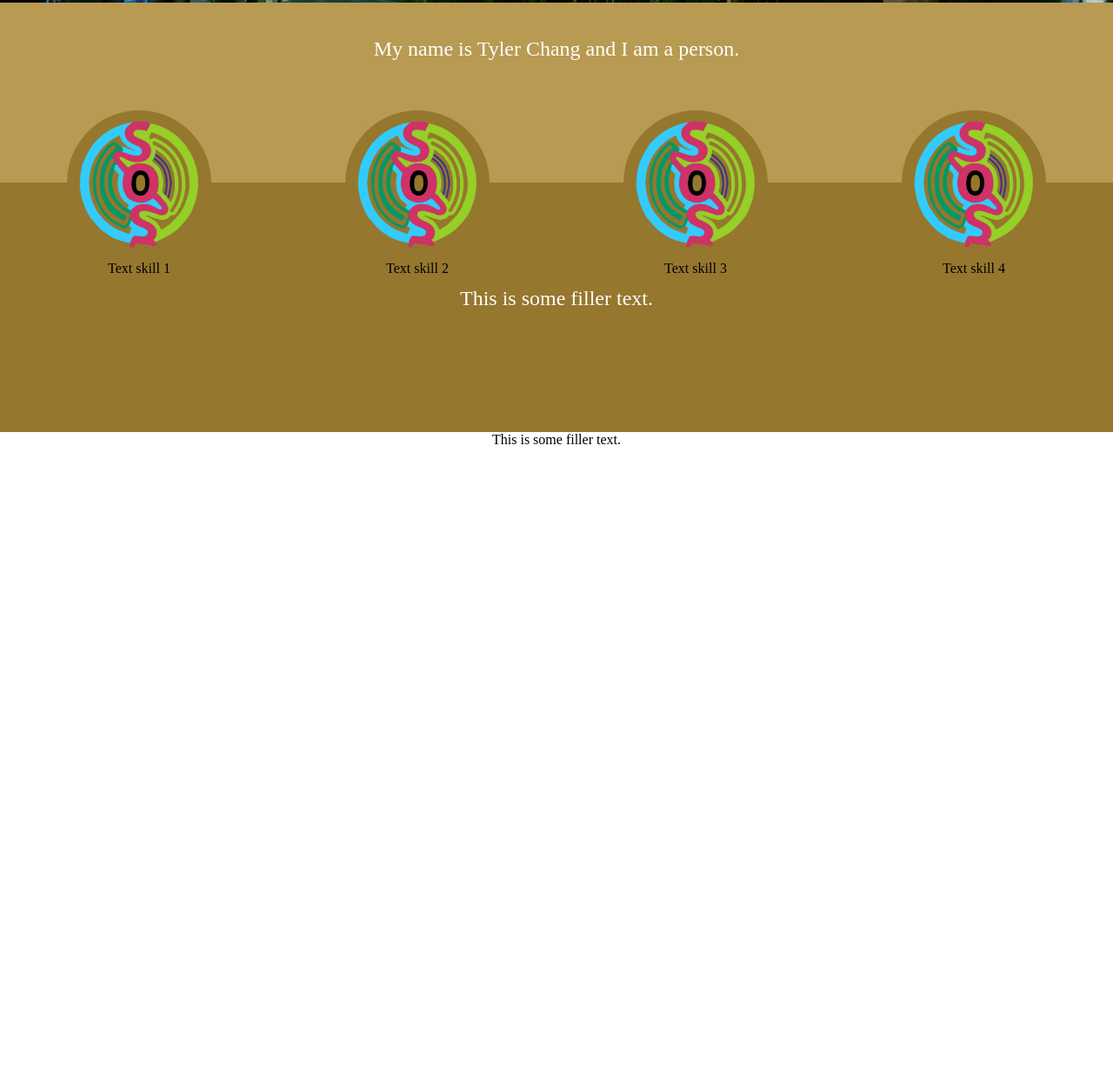
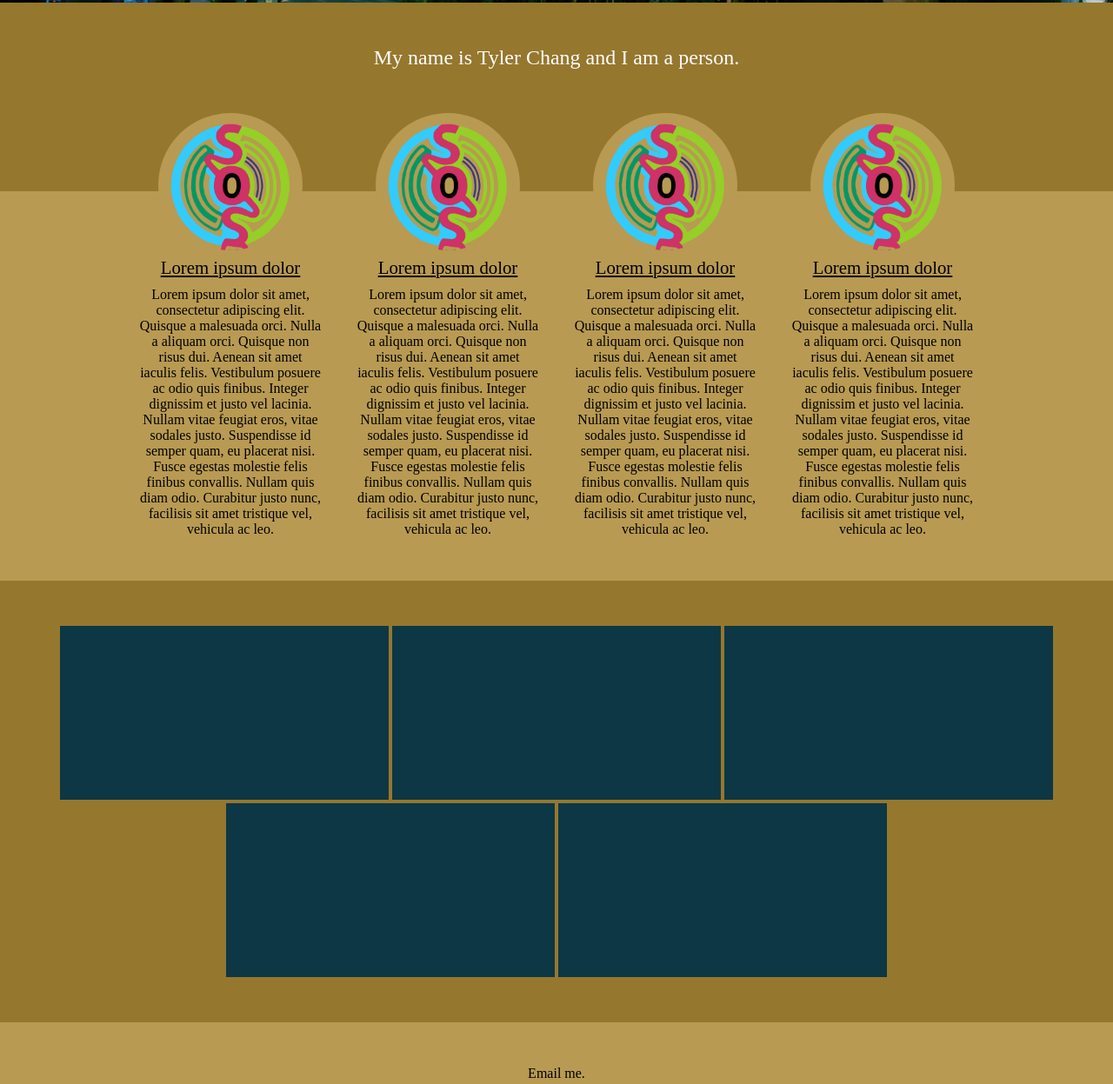
Before and after one commit to tkchang9/tkchang-modern, a plain HTML site: page index.html in a window 1280 px wide. Shown: the part 575-1822 px from the top of the page at 87% size. Before the commit the page ends 1090 px from the top, so only its background shows below. Drawn offline with Linux system fonts and the light colour scheme.

Commit message:
template sections
created sections for all* areas

```diff
--- a/index.css
+++ b/index.css
@@ -1,5 +1,9 @@
 * {
   margin: 0;
+}
+
+body {
+  background-color: rgb(184, 154, 82);
 }
  /* top bar */
 .titleSec {
@@ -61,46 +65,78 @@
   padding-left: 20px;
 }
 
-/* skills */
+/*about*/
 .textS {
   text-align: center;
 }
 
 .aboutSec {
-  background-color: rgb(184, 154, 82);
+  background-color: rgb(149, 119, 46);
 }
 .aboutSec .textS {
-  padding: 40px;
+  padding: 50px;
   padding-bottom: 140px;
   color: white;
   font-size: 1.5em;
 }
-.aboutSec .textS:nth-child(3) {
-  padding-top: 120px;
-  background-color: rgb(149, 119, 46);
-}
 
-.aboutSec .skills {
-  position: absolute;
-  width: 100%;
+/* skills */
+.skills {
+  max-width: 1000px;
+  margin: 0px auto;
   margin-top: -90px;
+  margin-bottom: 50px;
   display: flex;
   justify-content: space-around;
+  text-align: center;
 }
-.aboutSec .skills .skillsCont .imgCont {
-  position:relative;
+.skills .skillsCont {
+  margin: 0 2% 0 2%;
+}
+.skills .skillsCont .imgCont {
+  text-align: center;
   border-radius: 50%;
-  background-color: rgb(149, 119, 46);
+  background-color: rgb(184, 154, 82);
   height: 150px;
   width: 150px;
   overflow: hidden;
-  margin: 7px;
-  border: 8px solid rgb(149,119,46);
+  margin: 0px auto;
+  border: 8px solid rgb(184, 154, 82);
 }
-.aboutSec .skills .skillsCont .imgCont img {
+.skills .skillsCont .imgCont img {
   width: 100%;
 }
-
+.skillsTitle {
+  font-size: 1.3em;
+  text-decoration: underline;
+  margin-bottom: 10px;
+}
 .skillsText {
   text-align: center;
 }
+
+/*previous works*/
+.prevWorks {
+  padding: 50px 10px 50px 10px;
+  display: flex;
+  flex-wrap: wrap;
+  justify-content: center;
+  height: auto;
+  background-color: rgb(149, 119, 46);
+}
+.worksCont {
+  box-sizing: border-box;
+  display: block;
+  background-color: #0D3744;
+  height: 200px;
+  flex-basis: 30%;
+  flex-grow: 0;
+  flex-shrink: 0;
+  margin: 2px;
+}
+
+/*contact*/
+
+.contactSec {
+  padding: 50px 10px 50px 10px;
+}
--- a/index.html
+++ b/index.html
@@ -32,44 +32,53 @@
       <div class="textS">
         My name is Tyler Chang and I am a person.
       </div>
-      <div class="skills">
+    </div>
+    <div class="skills">
         <div class="skillsCont">
           <div class="imgCont">
             <img src="./assets/splash_img.png">
           </div>
+          <div class="skillsTitle">
+            Lorem ipsum dolor
+          </div>
           <div class="skillsText">
-            Text skill 1
+            Lorem ipsum dolor sit amet, consectetur adipiscing elit. Quisque a malesuada orci. Nulla a aliquam orci. Quisque non risus dui. Aenean sit amet iaculis felis. Vestibulum posuere ac odio quis finibus. Integer dignissim et justo vel lacinia. Nullam vitae feugiat eros, vitae sodales justo. Suspendisse id semper quam, eu placerat nisi. Fusce egestas molestie felis finibus convallis. Nullam quis diam odio. Curabitur justo nunc, facilisis sit amet tristique vel, vehicula ac leo.
           </div>
         </div>
         <div class="skillsCont">
           <div class="imgCont">
             <img src="./assets/splash_img.png">
           </div>
+          <div class="skillsTitle">
+            Lorem ipsum dolor
+          </div>
           <div class="skillsText">
-            Text skill 2
+            Lorem ipsum dolor sit amet, consectetur adipiscing elit. Quisque a malesuada orci. Nulla a aliquam orci. Quisque non risus dui. Aenean sit amet iaculis felis. Vestibulum posuere ac odio quis finibus. Integer dignissim et justo vel lacinia. Nullam vitae feugiat eros, vitae sodales justo. Suspendisse id semper quam, eu placerat nisi. Fusce egestas molestie felis finibus convallis. Nullam quis diam odio. Curabitur justo nunc, facilisis sit amet tristique vel, vehicula ac leo.
           </div>
         </div>
         <div class="skillsCont">
           <div class="imgCont">
             <img src="./assets/splash_img.png">
           </div>
+          <div class="skillsTitle">
+            Lorem ipsum dolor
+          </div>
           <div class="skillsText">
-            Text skill 3
+            Lorem ipsum dolor sit amet, consectetur adipiscing elit. Quisque a malesuada orci. Nulla a aliquam orci. Quisque non risus dui. Aenean sit amet iaculis felis. Vestibulum posuere ac odio quis finibus. Integer dignissim et justo vel lacinia. Nullam vitae feugiat eros, vitae sodales justo. Suspendisse id semper quam, eu placerat nisi. Fusce egestas molestie felis finibus convallis. Nullam quis diam odio. Curabitur justo nunc, facilisis sit amet tristique vel, vehicula ac leo.
           </div>
         </div>
         <div class="skillsCont">
           <div class="imgCont">
             <img src="./assets/splash_img.png">
           </div>
+          <div class="skillsTitle">
+            Lorem ipsum dolor
+          </div>
           <div class="skillsText">
-            Text skill 4
+            Lorem ipsum dolor sit amet, consectetur adipiscing elit. Quisque a malesuada orci. Nulla a aliquam orci. Quisque non risus dui. Aenean sit amet iaculis felis. Vestibulum posuere ac odio quis finibus. Integer dignissim et justo vel lacinia. Nullam vitae feugiat eros, vitae sodales justo. Suspendisse id semper quam, eu placerat nisi. Fusce egestas molestie felis finibus convallis. Nullam quis diam odio. Curabitur justo nunc, facilisis sit amet tristique vel, vehicula ac leo.
           </div>
         </div>
       </div>
-      <div class="textS">
-        This is some filler text.
-      </div>
-    </div>
     <div class="prevWorks">
       <div class="worksCont">
       </div>
@@ -84,7 +93,7 @@
     </div>
     <div class="contactSec">
       <div class="textS">
-        This is some filler text.
+        Email me.
       </div>
     </div>
   </body>
```
